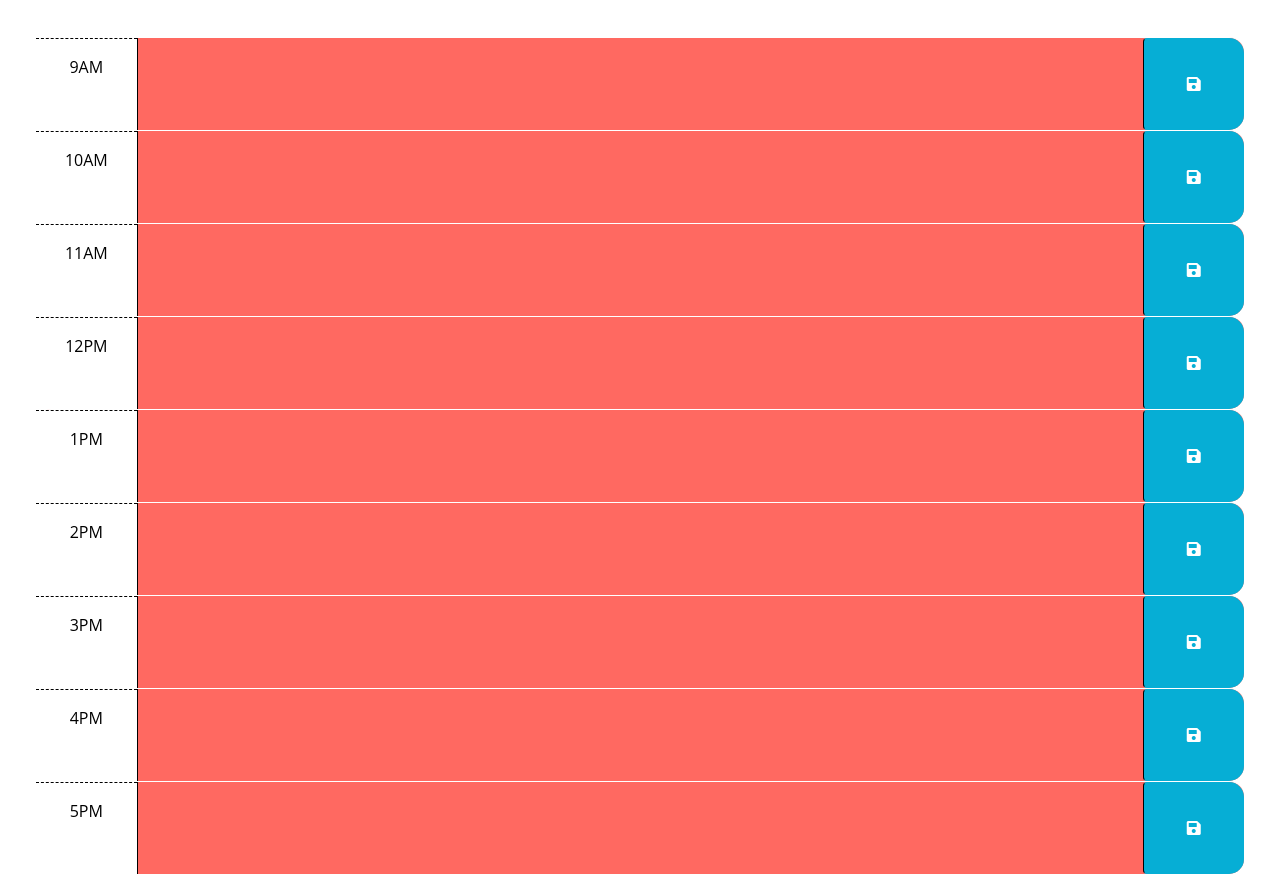
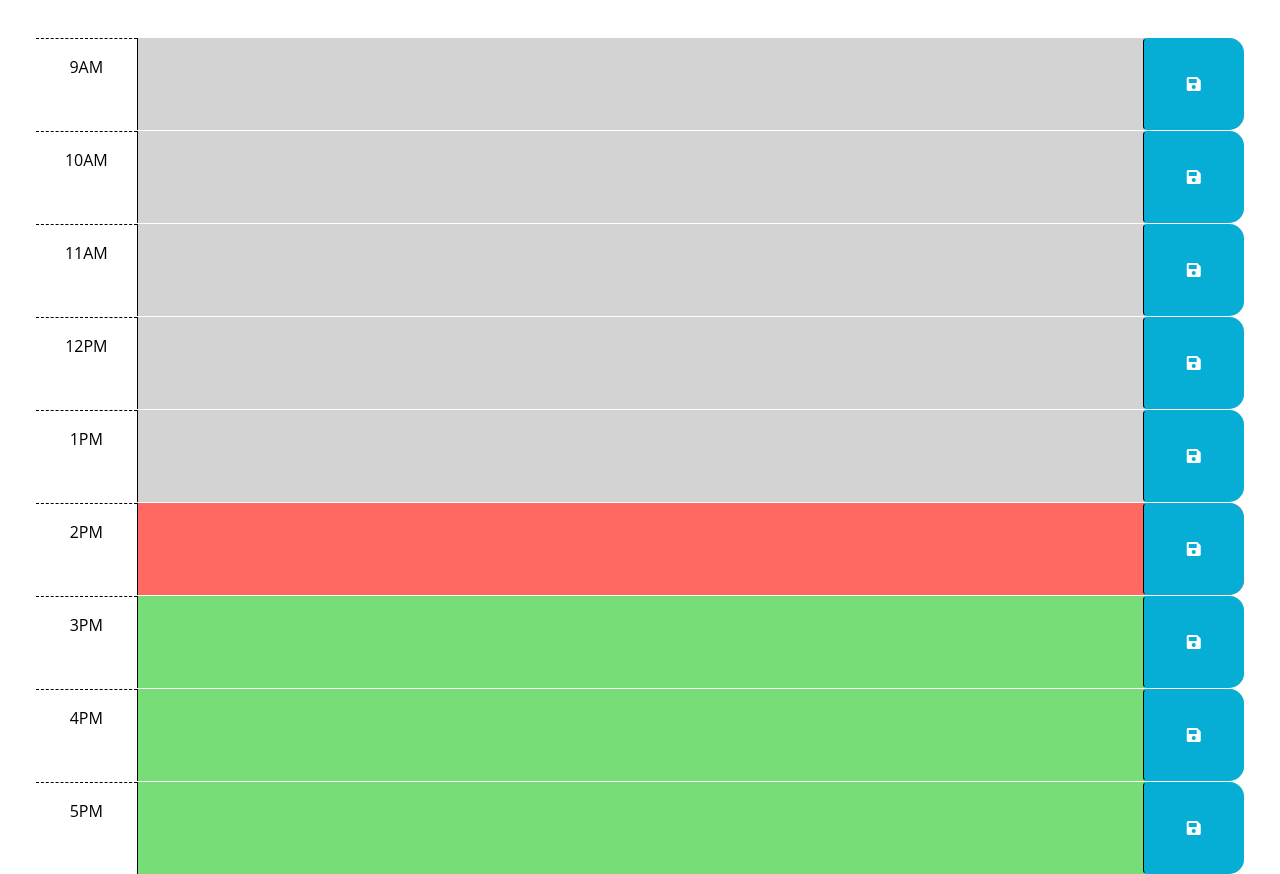
Before and after one commit to ohNOitsRO/work-day-scheduler, a plain HTML site: page Develop/index.html in a window 1280 px wide. Shown: the part 260-1134 px from the top of the page. Drawn offline with nearby package versions, Linux system fonts and the light colour scheme.

Commit message:
Fixed time checker function and added comments

```diff
--- a/Develop/index.html
+++ b/Develop/index.html
@@ -76,7 +76,7 @@
         </button>
       </div>
 
-      <div id="hour-1" class="row time-block future">
+      <div id="hour-13" class="row time-block future">
         <div class="col-2 col-md-1 hour text-center py-3">1PM</div>
         <textarea class="col-8 col-md-10 description" rows="3"></textarea>
         <button class="btn saveBtn col-2 col-md-1" aria-label="save">
@@ -84,7 +84,7 @@
         </button>
       </div>
 
-      <div id="hour-2" class="row time-block future">
+      <div id="hour-14" class="row time-block future">
         <div class="col-2 col-md-1 hour text-center py-3">2PM</div>
         <textarea class="col-8 col-md-10 description" rows="3"></textarea>
         <button class="btn saveBtn col-2 col-md-1" aria-label="save">
@@ -92,7 +92,7 @@
         </button>
       </div>
 
-      <div id="hour-3" class="row time-block future">
+      <div id="hour-15" class="row time-block future">
         <div class="col-2 col-md-1 hour text-center py-3">3PM</div>
         <textarea class="col-8 col-md-10 description" rows="3"></textarea>
         <button class="btn saveBtn col-2 col-md-1" aria-label="save">
@@ -100,7 +100,7 @@
         </button>
       </div>
 
-      <div id="hour-4" class="row time-block future">
+      <div id="hour-16" class="row time-block future">
         <div class="col-2 col-md-1 hour text-center py-3">4PM</div>
         <textarea class="col-8 col-md-10 description" rows="3"></textarea>
         <button class="btn saveBtn col-2 col-md-1" aria-label="save">
@@ -108,7 +108,7 @@
         </button>
       </div>
 
-      <div id="hour-5" class="row time-block future">
+      <div id="hour-17" class="row time-block future">
         <div class="col-2 col-md-1 hour text-center py-3">5PM</div>
         <textarea class="col-8 col-md-10 description" rows="3"></textarea>
         <button class="btn saveBtn col-2 col-md-1" aria-label="save">
--- a/Develop/script.js
+++ b/Develop/script.js
@@ -9,6 +9,7 @@ $(document).ready ($(function () {
   var currentHour = dayjs().hour();
   console.log(currentHour);
 
+// Function to save time block and task user inputs
   $(".saveBtn").click(function(){
       var hour = $(this).parent().attr("id");
       var hourlyTask = $(this).siblings(".description").val();
@@ -20,7 +21,12 @@ $(document).ready ($(function () {
 
 
 
+
+// Function to check current time of day and change text block styles based on time
   $(".time-block").each(function(){
+      var currentHour = parseInt($(this).attr("id").split("hour-")[1]);
+      console.log(currentHour);
+
       if (currentHour === dayjs().hour()){
         $(this).addClass("present");
         $(this).removeClass("past");
```
